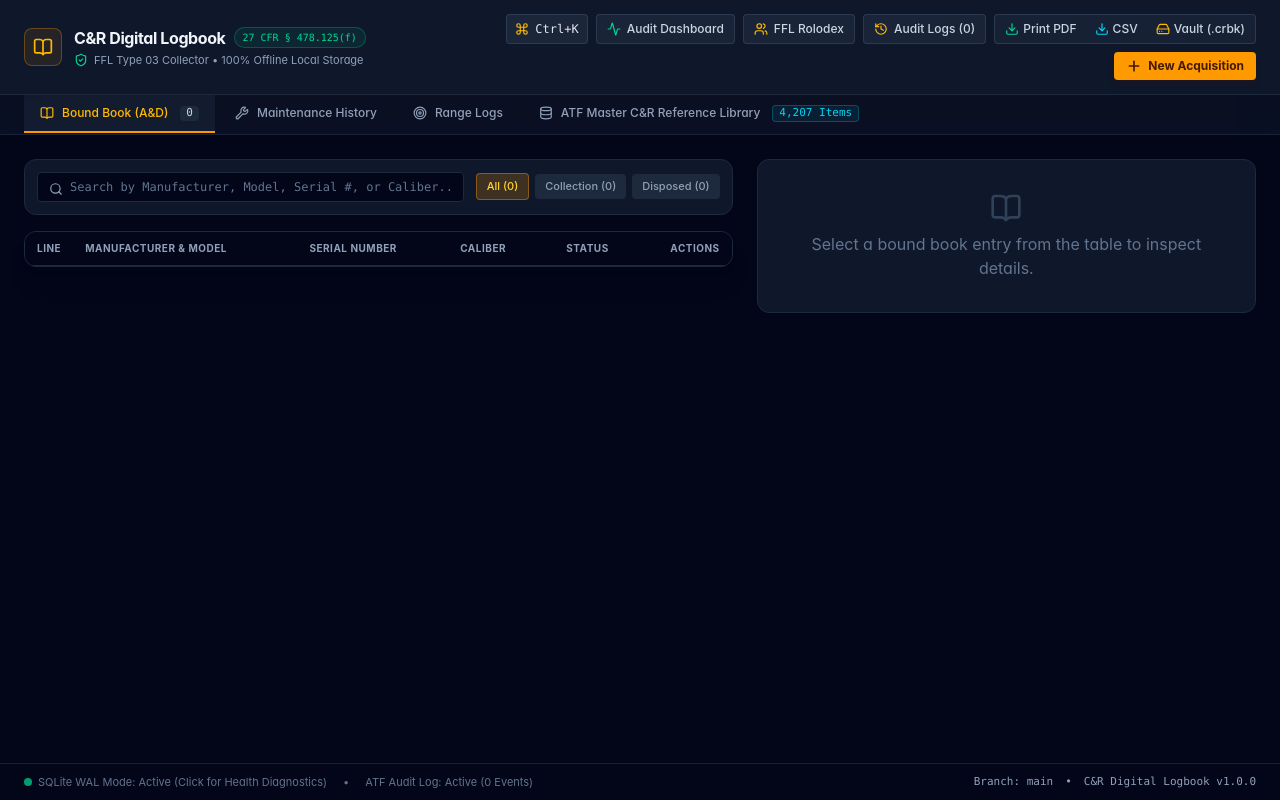
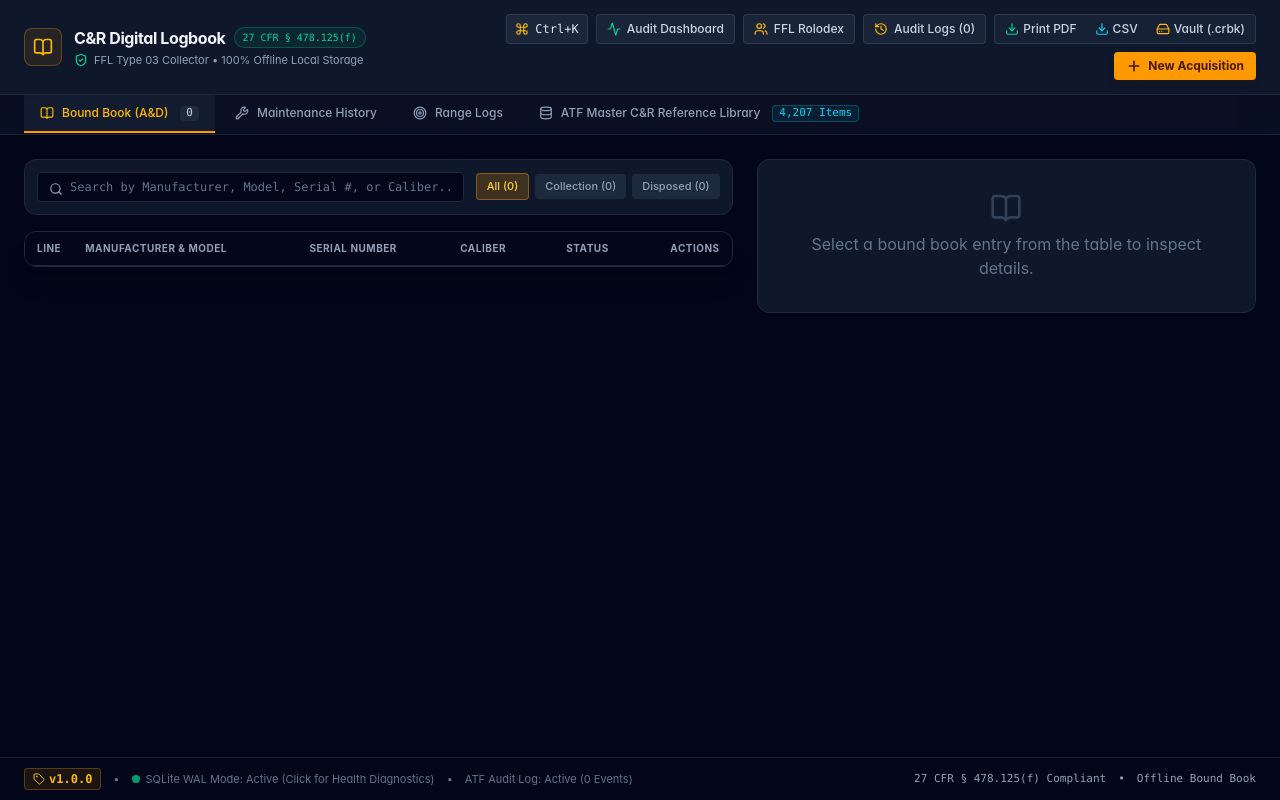
Before and after one commit to weaverb/digital-cr-logbook, a React (Vite) app: page / in a window 1280 px wide. Built offline with nearby package versions, Linux system fonts and the light colour scheme.

Commit message:
feat(ui): display dynamic app version in bottom-left status bar and embed version numbers in release asset filenames

```diff
--- a/src/App.tsx
+++ b/src/App.tsx
@@ -16,8 +16,10 @@ import {
   Users,
   Camera,
   Activity,
-  Command
+  Command,
+  Tag
 } from 'lucide-react';
+import { APP_VERSION } from './lib/version';
 import type { BoundBookRecord, CRReferenceEntry, MaintenanceRecord } from './types/logbook';
 import {
   getBoundBookRecords,
@@ -1017,7 +1019,11 @@ export function App() {
 
       {/* Footer Status Bar */}
       <footer className="bg-slate-950 border-t border-slate-800/80 px-6 py-2.5 text-[11px] text-slate-500 flex items-center justify-between">
-        <div className="flex items-center space-x-4">
+        <div className="flex items-center space-x-3">
+          <span className="px-2 py-0.5 rounded bg-amber-500/10 border border-amber-500/30 text-amber-400 font-mono font-bold text-xs flex items-center gap-1">
+            <Tag className="w-3 h-3" /> v{APP_VERSION}
+          </span>
+          <span>•</span>
           <button
             onClick={() => setIsVaultHealthOpen(true)}
             className="flex items-center gap-1.5 hover:text-emerald-400 transition-colors"
@@ -1030,9 +1036,9 @@ export function App() {
           <span>ATF Audit Log: Active ({auditLogs.length} Events)</span>
         </div>
         <div className="font-mono text-slate-400 flex items-center gap-3">
-          <span>Branch: main</span>
+          <span>27 CFR § 478.125(f) Compliant</span>
           <span>•</span>
-          <span>C&R Digital Logbook v1.0.0</span>
+          <span>Offline Bound Book</span>
         </div>
       </footer>
 
--- /dev/null
+++ b/src/lib/version.ts
@@ -0,0 +1,4 @@
+import pkg from '../../package.json';
+
+export const APP_VERSION = pkg.version || '1.0.0';
+export const APP_NAME = 'Curios & Relics Digital Logbook';
--- a/tsconfig.app.json
+++ b/tsconfig.app.json
@@ -10,6 +10,7 @@
 
     /* Bundler mode */
     "moduleResolution": "bundler",
+    "resolveJsonModule": true,
     "allowImportingTsExtensions": true,
     "verbatimModuleSyntax": true,
     "moduleDetection": "force",
```
